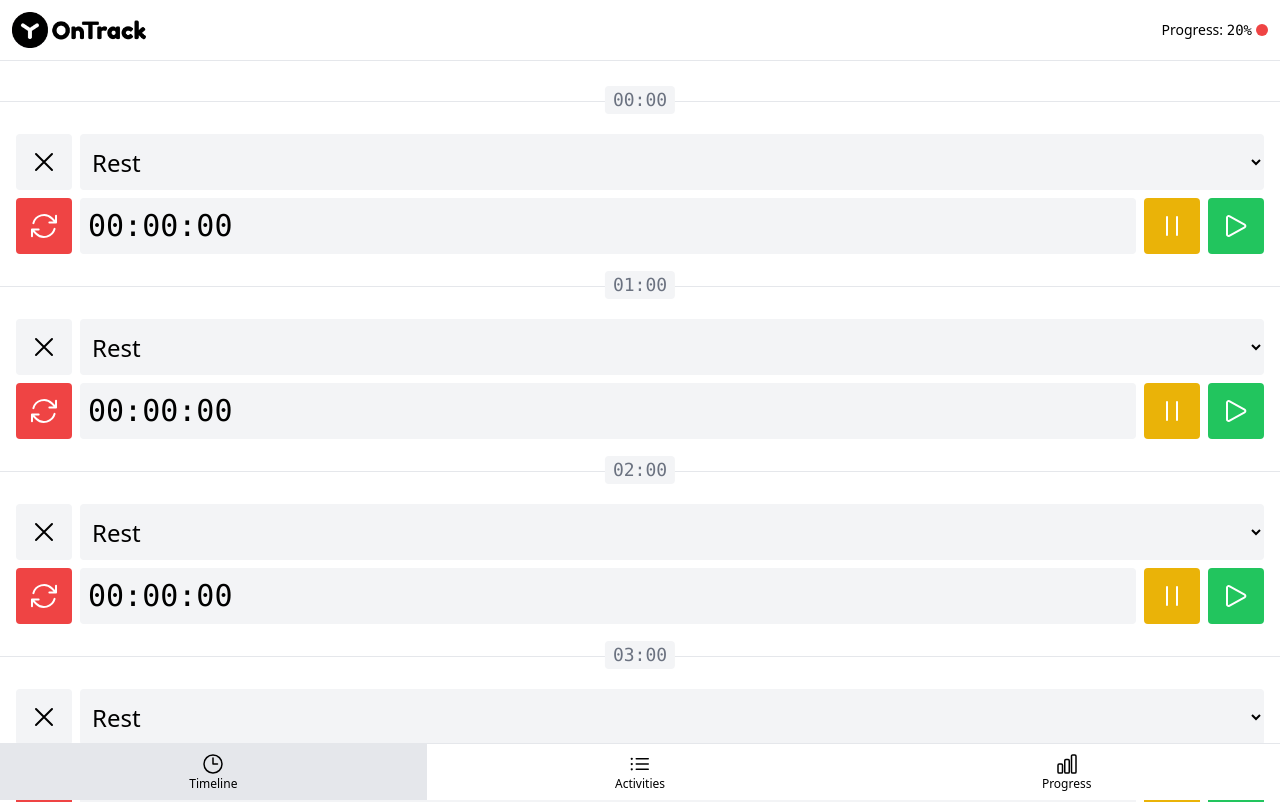
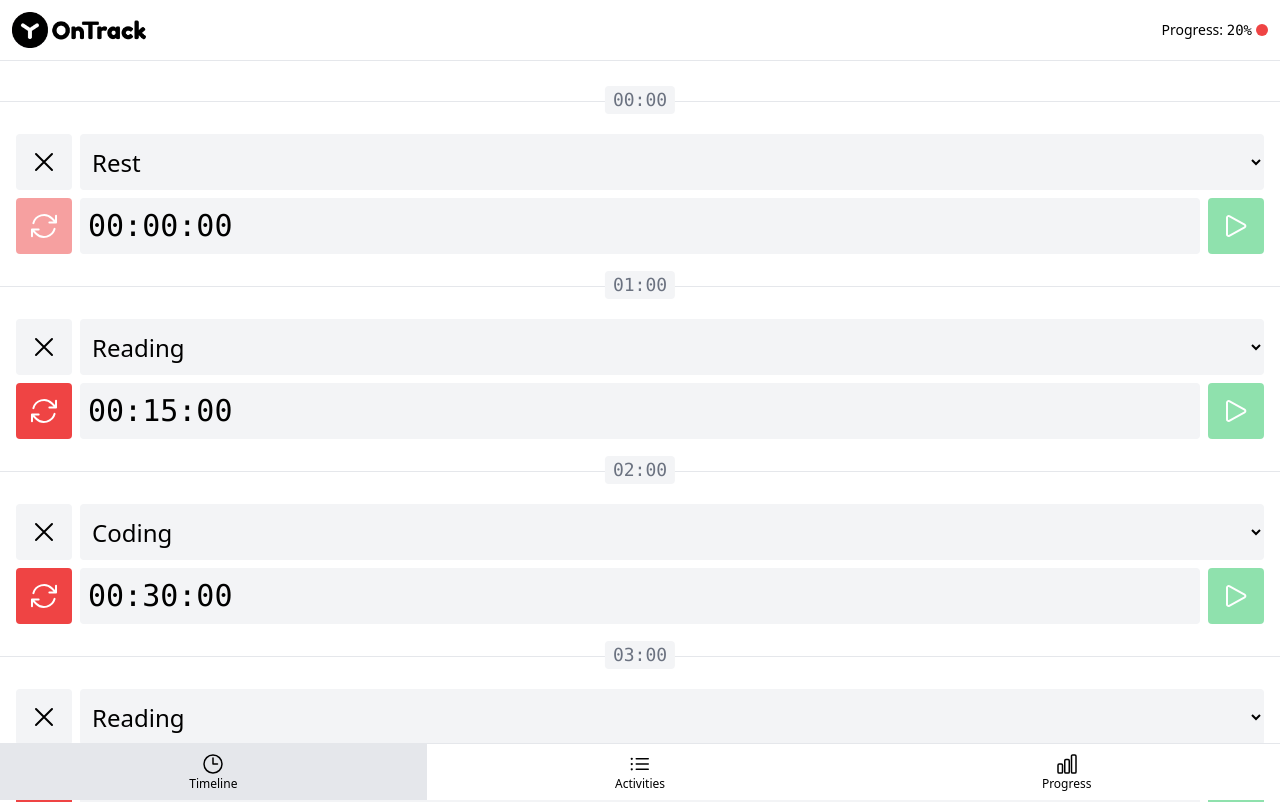
Before and after one commit to jsteacat/ontrack-twind, a Vue app in the folder app/: page /#timeline in a window 1280 px wide. Shown: the top 802 px of the page. Built offline with nearby package versions, Linux system fonts and the light colour scheme.

Commit message:
timeline stopwatch start/stop/reset

```diff
--- a/app/src/App.vue
+++ b/app/src/App.vue
@@ -17,7 +17,7 @@ import {
 const currentPage = ref(normalizePageHash())
 const activities = ref(generateActivities())
 
-const timelineItems = ref(generateTimelineItems())
+const timelineItems = ref(generateTimelineItems(activities.value))
 const activitySelectOptions = computed(() => generateActivitySelectOptions(activities.value))
 
 function goTo(page) {
@@ -37,6 +37,7 @@ function deleteActivity(activity) {
   timelineItems.value.forEach((timelineItem) => {
     if (timelineItem.activityId === activity.id) {
       timelineItem.activityId = null
+      timelineItem.activitySeconds = 0
     }
   })
   activities.value.splice(activities.value.indexOf(activity), 1)
--- a/app/src/components/timeline/TimelineItem.vue
+++ b/app/src/components/timeline/TimelineItem.vue
@@ -50,6 +50,6 @@ function selectActivity(id) {
       placeholder="Rest"
       @select="selectActivity($event)"
     />
-    <TimelineStopwatch :seconds="timelineItem.activitySeconds" />
+    <TimelineStopwatch :seconds="timelineItem.activitySeconds" :hour="timelineItem.hour" />
   </li>
 </template>
--- a/app/src/components/timeline/TimelineStopwatch.vue
+++ b/app/src/components/timeline/TimelineStopwatch.vue
@@ -1,31 +1,65 @@
 <script setup>
-import { BUTTON_TYPE_DANGER, BUTTON_TYPE_SUCCESS, BUTTON_TYPE_WARNING } from '@/constants'
+import { ref } from 'vue'
+import {
+  BUTTON_TYPE_DANGER,
+  BUTTON_TYPE_SUCCESS,
+  BUTTON_TYPE_WARNING,
+  MILLISECONDS_IN_SECOND
+} from '@/constants'
 import { ArrowPathIcon, PauseIcon, PlayIcon } from '@heroicons/vue/24/outline'
 import BaseButton from '@/components/base/BaseButton.vue'
-import { isNumber } from '@/validators'
+import { isHourValid, isNumber } from '@/validators'
 import { formatSeconds } from '@/functions'
 
-defineProps({
+const props = defineProps({
   seconds: {
     type: Number,
     default: 0,
     validator: isNumber
+  },
+  hour: {
+    type: Number,
+    required: true,
+    validator: isHourValid
   }
 })
+
+const dynamicSeconds = ref(props.seconds)
+const intervalId = ref(0)
+const isStartButtonDisabled = props.hour !== new Date().getHours()
+
+function start() {
+  if (intervalId.value) return
+  intervalId.value = setInterval(() => {
+    dynamicSeconds.value += 1
+  }, MILLISECONDS_IN_SECOND)
+}
+
+function stop() {
+  if (intervalId.value) {
+    clearInterval(intervalId.value)
+    intervalId.value = 0
+  }
+}
+
+function reset() {
+  stop()
+  dynamicSeconds.value = 0
+}
 </script>
 
 <template>
   <div class="flex w-full gap-2">
-    <BaseButton :type="BUTTON_TYPE_DANGER">
+    <BaseButton :type="BUTTON_TYPE_DANGER" :disabled="!dynamicSeconds" @click="reset">
       <ArrowPathIcon class="h-8" />
     </BaseButton>
     <div class="flex flex-grow items-center rounded bg-gray-100 px-2 font-mono text-3xl">
-      {{ formatSeconds(seconds) }}
+      {{ formatSeconds(dynamicSeconds) }}
     </div>
-    <BaseButton :type="BUTTON_TYPE_WARNING">
+    <BaseButton v-if="intervalId" :type="BUTTON_TYPE_WARNING" @click="stop">
       <PauseIcon class="h-8" />
     </BaseButton>
-    <BaseButton :type="BUTTON_TYPE_SUCCESS">
+    <BaseButton v-else :type="BUTTON_TYPE_SUCCESS" :disabled="isStartButtonDisabled" @click="start">
       <PlayIcon class="h-8" />
     </BaseButton>
   </div>
--- a/app/src/functions.js
+++ b/app/src/functions.js
@@ -1,7 +1,6 @@
 import {
   PAGE_TIMELINE,
   HOURS_IN_DAY,
-  MIDNIGHT_HOUR,
   SECONDS_IN_HOUR,
   SECONDS_IN_MINUTE,
   MINUTES_IN_HOUR,
@@ -39,14 +38,12 @@ export function normalizeSelectValue(value) {
   return isNull(value) || isNaN(value) ? value : +value
 }
 
-export function generateTimelineItems() {
-  const timelineItems = []
-
-  for (let hour = MIDNIGHT_HOUR; hour < HOURS_IN_DAY; hour += 1) {
-    timelineItems.push({ hour, activityId: null, activitySeconds: 0 })
-  }
-
-  return timelineItems
+export function generateTimelineItems(activities) {
+  return [...Array(HOURS_IN_DAY).keys()].map((hour) => ({
+    hour,
+    activityId: hour % 4 === 0 ? null : activities[hour % 2].id,
+    activitySeconds: hour % 4 === 0 ? 0 : (15 * SECONDS_IN_MINUTE * hour) % SECONDS_IN_HOUR
+  }))
 }
 
 export function generateActivitySelectOptions(activities) {
```
